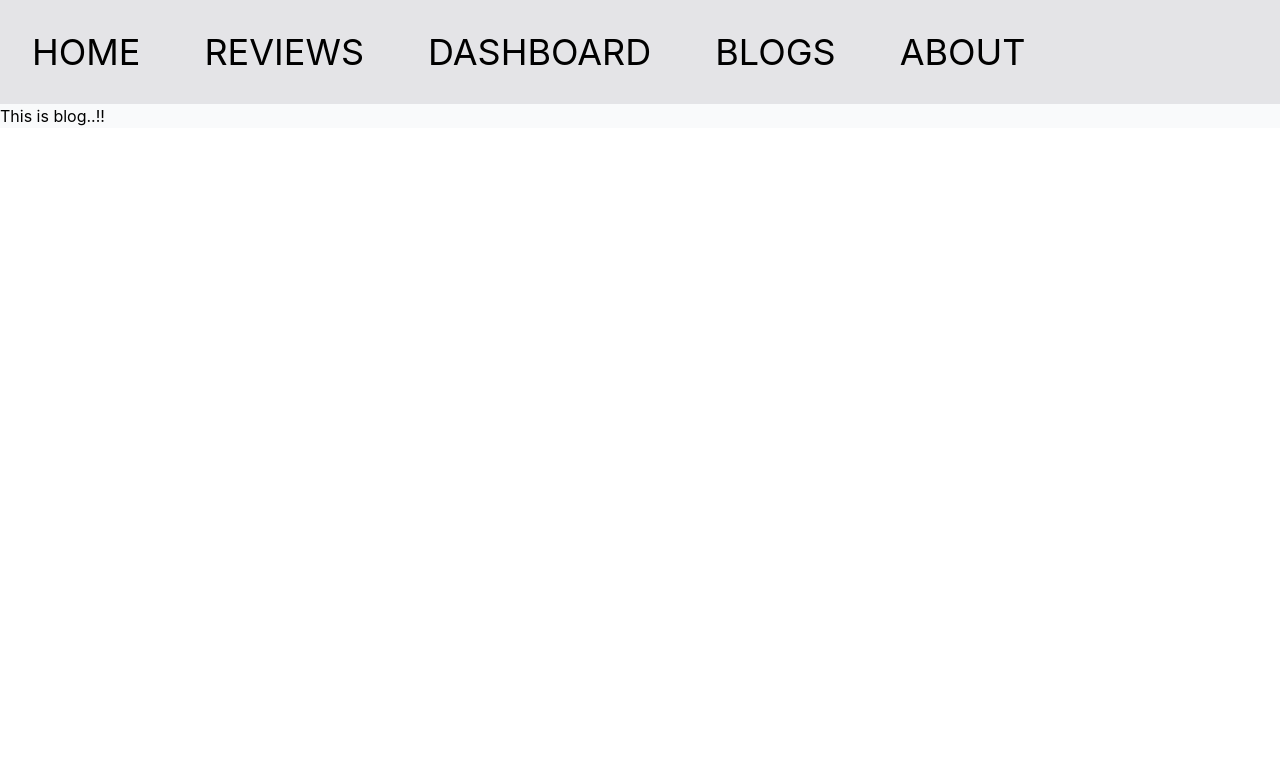
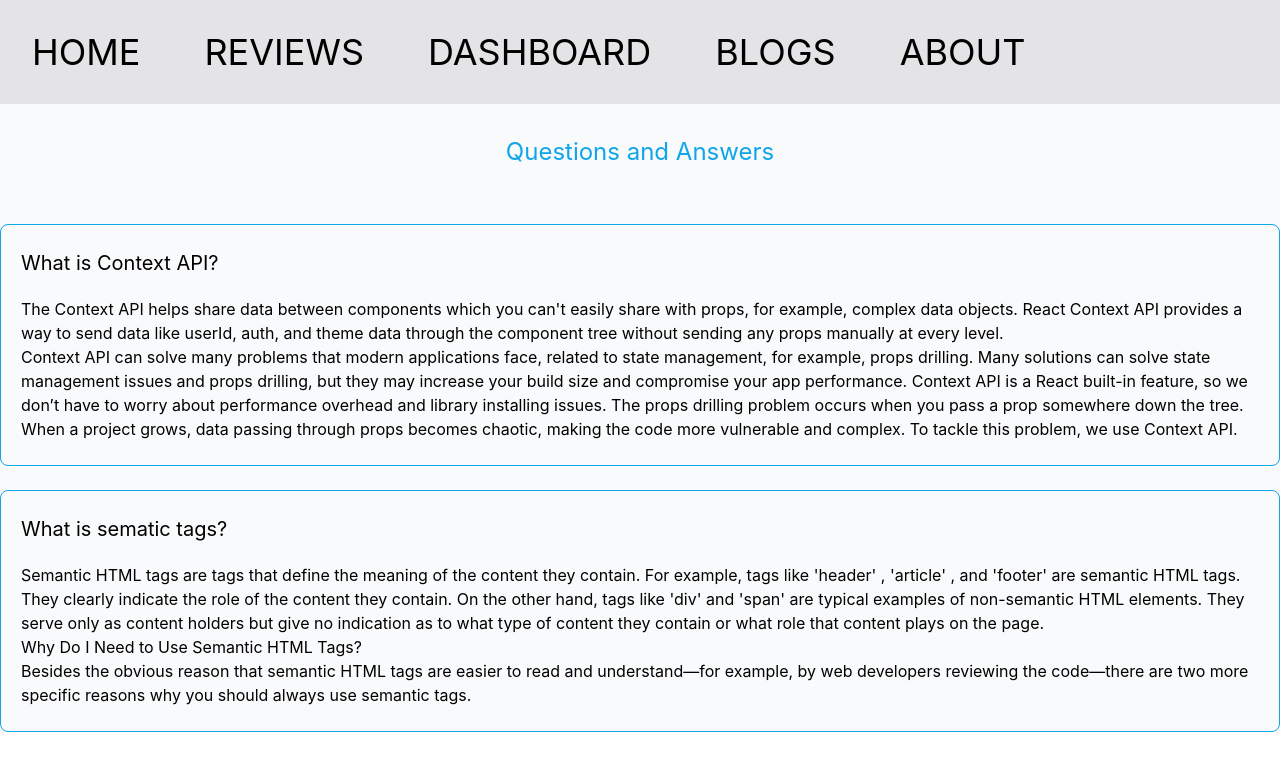
Before and after one commit to Iam-abdulahad/bike-review, a React (Create React App) app: page /blog in a window 1280 px wide. Shown: the top 770 px of the page. Built offline with nearby package versions, Linux system fonts and the light colour scheme.

Commit message:
answered 2 questions

```diff
--- a/src/components/Blog/Blog.js
+++ b/src/components/Blog/Blog.js
@@ -3,7 +3,27 @@ import React from 'react';
 const Blog = () => {
        return (
               <div>
-                     <h4>This is blog..!!</h4>
+                     <h4 className='text-2xl antialiased flex justify-center text-sky-500 py-8'>Questions and Answers</h4>
+                     <div className='container mx-auto'>
+                            <div className='mt-6 py-6 px-5 border-solid border rounded-lg border-sky-500'>
+                                   <h2 className='text-xl pb-5'>What is Context API?</h2>
+                                   <p>
+                                          The Context API helps share data between components which you can't easily share with props, for example, complex data objects. React Context API provides a way to send data like userId, auth, and theme data through the component tree without sending any props manually at every level. <br />
+                                          Context API can solve many problems that modern applications face, related to state management, for example, props drilling. Many solutions can solve state management issues and props drilling, but they may increase your build size and compromise your app performance. Context API is a React built-in feature, so we don’t have to worry about performance overhead and library installing issues.
+
+                                          The props drilling problem occurs when you pass a prop somewhere down the tree. When a project grows, data passing through props becomes chaotic, making the code more vulnerable and complex. To tackle this problem, we use Context API.
+                                   </p>
+                            </div>
+                            <div className='mt-6 py-6 px-5 border-solid border rounded-lg border-sky-500'>
+                                   <h2 className='text-xl pb-5'>What is sematic tags?</h2>
+                                   <p>
+                                          Semantic HTML tags are tags that define the meaning of the content they contain. For example, tags like 'header' ,  'article' , and 'footer' are semantic HTML tags. They clearly indicate the role of the content they contain. On the other hand, tags like 'div' and 'span' are typical examples of non-semantic HTML elements. They serve only as content holders but give no indication as to what type of content they contain or what role that content plays on the page. <br />
+                                          Why Do I Need to Use Semantic HTML Tags? <br />
+                                          Besides the obvious reason that semantic HTML tags are easier to read and understand—for example, by web developers reviewing the code—there are two more specific reasons why you should always use semantic tags.
+                                   </p>
+                            </div>
+
+                     </div>
               </div>
        );
 };
--- a/src/components/Home/Home.js
+++ b/src/components/Home/Home.js
@@ -1,7 +1,8 @@
 import React from 'react';
 import useReviews from '../../hooks/useReviews';
 import Images from '../Images/ktm.jpg';
-import Review from '../Review/Review'
+import Review from '../Review/Review';
+import Reviews from '../reviews/Reviews';
 
 const Home = () => {
        const [reviews, setReviews] = useReviews();
@@ -17,8 +18,11 @@ const Home = () => {
                                    </h4>
                                    <a class="text-zinc-50 bg-sky-500 rounded-full px-8 my-8 py-4 mt-6" target="_blank" href="https://www.linkedin.com/in/iam-abdulahad/"> HIRE ME </a>
                             </div>
-                            <div>
-                                   <img className='border rounded-lg' src={Images} alt="" />
+                            <div className='mt-6 py-6 px-5'>
+                                   <img
+                                   className='border rounded-lg'
+                                   style={{height: "500px"}}
+                                    src={Images} alt="" />
                             </div>
                      </div>
 
@@ -36,6 +40,11 @@ const Home = () => {
                                    }
                             </div>
                      </div>
+
+                     <button
+                            className=' flex justify-center text-zinc-50 bg-sky-500 rounded-full px-8 my-8 py-4 mt-6'
+                            onClick={<Reviews></Reviews>}
+                            >See All Reviews</button>
               </div>
 
        );
```
